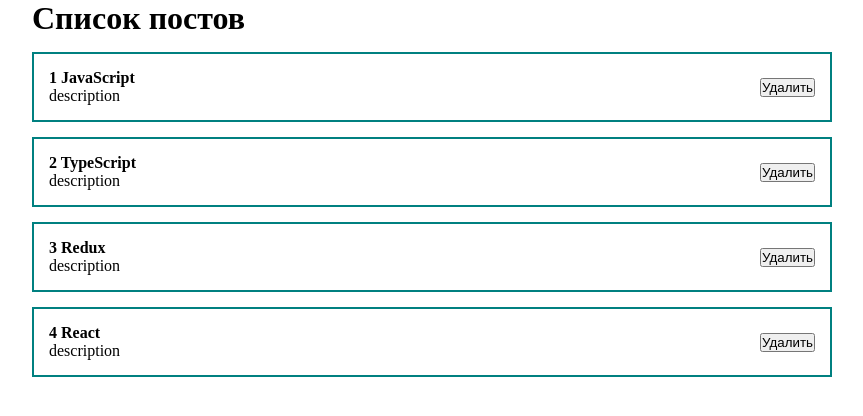
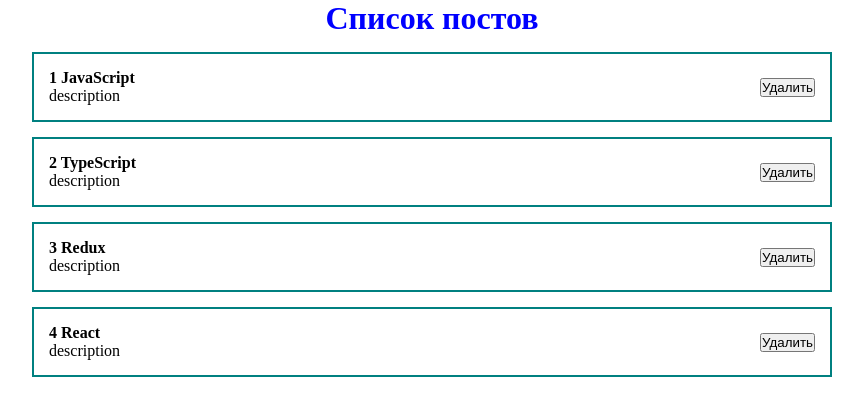
Before and after one commit to Soldatova-Kristina/react_app_ui, a React (Vite) app in the folder vite-project/: page / in a window 1280 px wide. Shown: the top 416 px of the page, without its empty margins (208-1071 px from the left). Built offline with nearby package versions, Linux system fonts and the light colour scheme.

Commit message:
feat: вынесла логику постов в отдельный компонент PostList

```diff
--- a/vite-project/src/App.jsx
+++ b/vite-project/src/App.jsx
@@ -1,22 +1,11 @@
-import {useState} from 'react'
-import Counter from './components/Counter/Counter'
 import './App.css'
-import ClassCounter from './components/Counter/ClassCounter'
-import PostItem from './components/PostItem/PostItem'
+import PostList from './components/PostList/PostList'
 
 function App() {
-  const [posts, setPosts] = useState([
-    {id: 1, title: " JavaScript", body: "description"},
-    {id: 2, title: " TypeScript", body: "description"},
-    {id: 3, title: " Redux", body: "description"},
-    {id: 4, title: " React", body: "description"}
-  ])
+
   return (
     <div className="App">
-      <h1>Список постов</h1>
-        {posts.map(item => (
-          <PostItem post={item} key={item.id}/>
-        ))}
+     <PostList />
      </div>
   )
 }
--- /dev/null
+++ b/vite-project/src/components/PostList/PostList.jsx
@@ -0,0 +1,20 @@
+import {useState} from 'react'
+import PostItem from '../PostItem/PostItem'
+export default function PostList() {
+
+    const [posts, setPosts] = useState([
+    {id: 1, title: " JavaScript", body: "description"},
+    {id: 2, title: " TypeScript", body: "description"},
+    {id: 3, title: " Redux", body: "description"},
+    {id: 4, title: " React", body: "description"}
+  ])
+
+    return (
+        <>
+         <h1 style={{color: 'blue', textAlign: 'center'}}>Список постов</h1>
+        {posts.map(item => (
+          <PostItem post={item} key={item.id}/>
+        ))}
+        </>
+    )
+}
```
